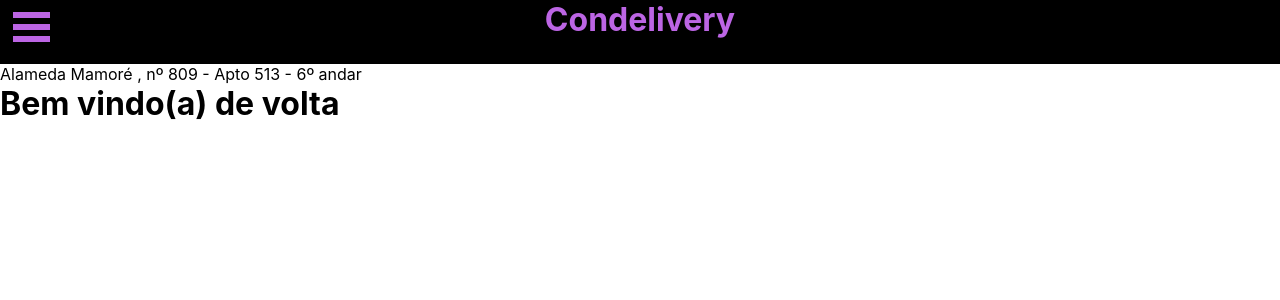
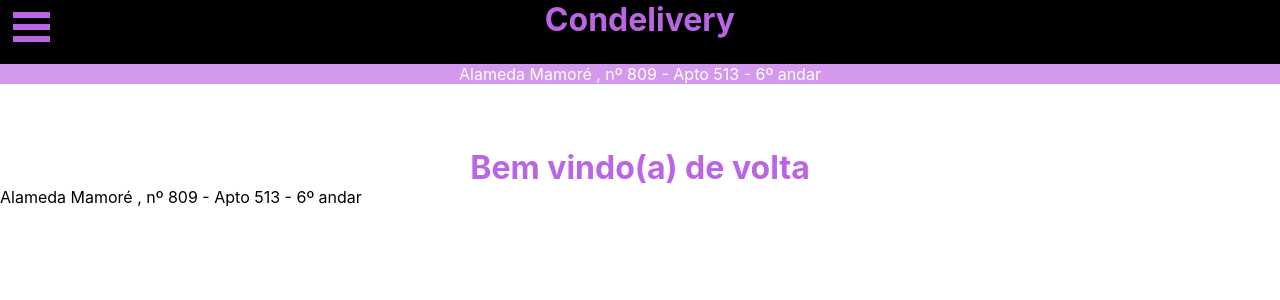
Before and after one commit to BrendonSAlmeida/Condelivery, a React (Create React App) app: page /Home in a window 1280 px wide. Shown: the top 300 px of the page. Built offline with nearby package versions, Linux system fonts and the light colour scheme.

Commit message:
alteração9

```diff
--- a/src/App.css
+++ b/src/App.css
@@ -11,6 +11,7 @@
   max-width: 100%;
   width: 100%;
 }
+
 
 .all{
   /* background-image: url(); */
--- a/src/Home.css
+++ b/src/Home.css
@@ -122,3 +122,19 @@
     display: none;
     width: 0px;
 }
+
+.endereço{
+    display: flex;
+    flex-direction: column;
+    align-items: center;
+    background-color: #bc65e4a9;
+    color: white;
+}
+
+.inicio{
+    display: flex;
+    flex-direction: column;
+    align-items: center;
+    margin-top: 5%;
+    color: #BC65E4;
+}
--- a/src/components/Home.js
+++ b/src/components/Home.js
@@ -23,8 +23,9 @@
                 </ul>
               </div>
             </div>
-              <div><p>Alameda Mamoré , nº 809 - Apto 513 - 6º andar</p></div>
-              <div><h1>Bem vindo(a) de volta</h1></div>
+              <div className='endereço'><p>Alameda Mamoré , nº 809 - Apto 513 - 6º andar</p></div>
+                <div className='inicio'><h1>Bem vindo(a) de volta</h1></div>
+                  <div ><p>Alameda Mamoré , nº 809 - Apto 513 - 6º andar</p></div>
           </div>
       </div>
 
```
Also changed, not shown: public/entregador.svg (added).
